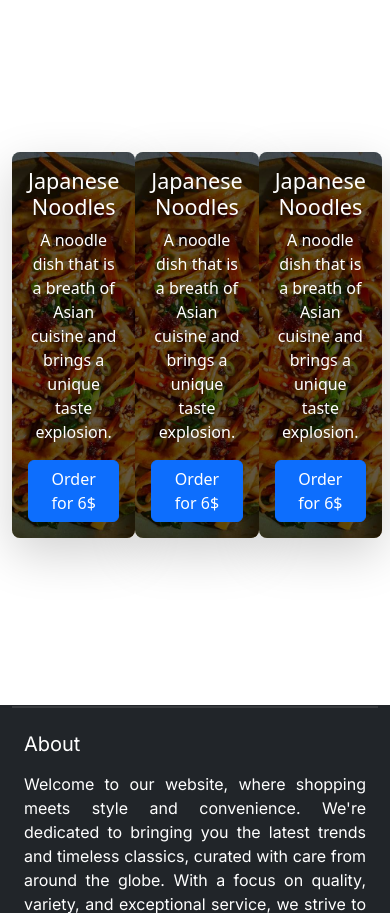
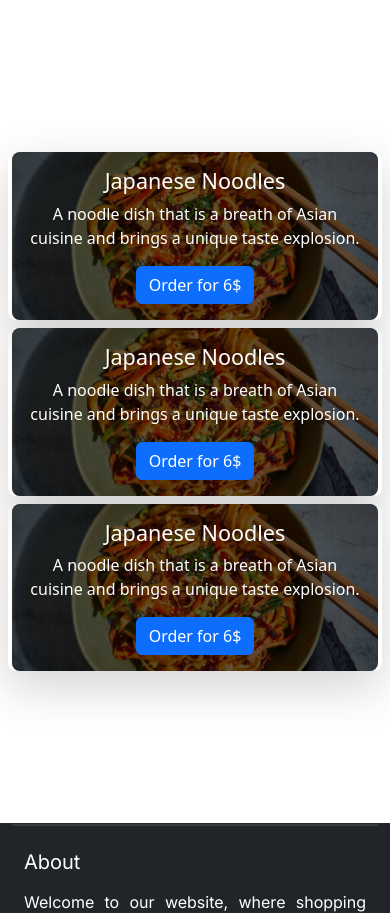
Before and after one commit to MaksymDoremi/WATeamWork, a PHP site: page /pages/order in a window 390 px wide. Shown: the part 68-981 px from the top of the page. Run offline with PHP 8.4, Linux system fonts and the light colour scheme; the visitor is signed in with stand-in values (Sample User, id 1).

Commit message:
responsive order cards

```diff
--- a/index.php
+++ b/index.php
@@ -32,8 +32,11 @@ switch ($request){
         $redirect = '/pages/home.php';
         break;
     case '/pages/order':
-        $redirect = '/pages/order.php';
-        break;
+        if ($_SESSION['logged'] == 'true') {
+            $redirect = '/pages/order.php';
+            break;
+        }
+        req_unauthorized();
     case '/pages/chat':
         if ($_SESSION['logged'] == 'true') {
             $redirect = '/pages/chat.php';
--- a/pages/account.php
+++ b/pages/account.php
@@ -1,6 +1,6 @@
 <main class="text-center">
     <div class="main-bg text-white p-5 text-container-3">
-        <h1 class="display-4"><?=$_SESSION["username"]?> welcome to your Account</h1>
+        <h1 class="display-4">Welcome, <i><?=$_SESSION["username"]?></i></h1>
 
     </div>
     <div class="container my-5 pb-2">
--- a/pages/order.php
+++ b/pages/order.php
@@ -1,5 +1,6 @@
 <main class="text-center container middle d-flex justify-content-around">
-    <div class="col-sm-3 mb-3 mb-sm-0 shadow-lg" style="border-radius: 8px;">
+  <div class="row g-2">
+      <div class="col-xl-4 col-md-6 col-sm-12 shadow-lg" style="border-radius: 8px;">
           <div class="card" style="background-image: url('/img/Noodles.jpg'); background-size: cover; background-position: center; color: white; border: none; border-radius: 8px;">
             <div class="card-body" style="background-color: rgba(0, 0, 0, 0.6); border-radius: 8px;">
               <h4 class="card-title">Japanese Noodles</h4>
@@ -9,7 +10,7 @@
           </div>
       </div>
 
-    <div class="col-sm-3 mb-3 mb-sm-0 shadow-lg" style="border-radius: 8px;">
+      <div class="col-xl-4 col-md-6 col-sm-12 shadow-lg" style="border-radius: 8px;">
           <div class="card" style="background-image: url('/img/Noodles.jpg'); background-size: cover; background-position: center; color: white; border: none; border-radius: 8px;">
             <div class="card-body" style="background-color: rgba(0, 0, 0, 0.6); border-radius: 8px;">
               <h4 class="card-title">Japanese Noodles</h4>
@@ -19,7 +20,7 @@
           </div>
       </div>
 
-    <div class="col-sm-3 mb-3 mb-sm-0 shadow-lg" style="border-radius: 8px;">
+      <div class="col-xl-4 col-md-6 col-sm-12 shadow-lg" style="border-radius: 8px;">
           <div class="card" style="background-image: url('/img/Noodles.jpg'); background-size: cover; background-position: center; color: white; border: none; border-radius: 8px;">
             <div class="card-body" style="background-color: rgba(0, 0, 0, 0.6); border-radius: 8px;">
               <h4 class="card-title">Japanese Noodles</h4>
@@ -28,4 +29,5 @@
             </div>
           </div>
       </div>
+    </div>
 </main>
```
Lines whose indentation alone changed are shown as unchanged.
